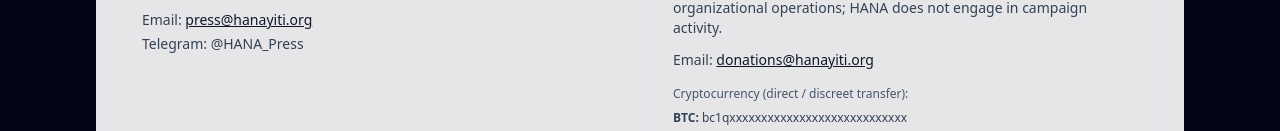
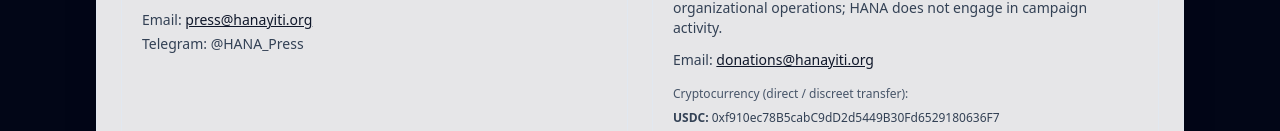
Before and after one commit to akumagmel/Hanayiti, a Next.js app: page /contact in a window 1280 px wide. Shown: the part 669-800 px from the top of the page. Built offline with nearby package versions, Linux system fonts and the light colour scheme.

Commit message:
Update page.tsx

```diff
--- a/app/contact/page.tsx
+++ b/app/contact/page.tsx
@@ -136,10 +136,10 @@
                   </div>
 
                   <div className="text-xs text-slate-700">
-                    <strong>BTC:</strong> bc1qxxxxxxxxxxxxxxxxxxxxxxxxxxxx
+                    <strong>USDC:</strong> 0xf910ec78B5cabC9dD2d5449B30Fd6529180636F7
                   </div>
                   <div className="text-xs text-slate-700">
-                    <strong>ETH:</strong> 0xXXXXXXXXXXXXXXXXXXXXXXXXXXXX
+                    <strong>ETH:</strong> 0xf910ec78B5cabC9dD2d5449B30Fd6529180636F7
                   </div>
 
                   <div className="pt-2 text-xs text-slate-600">
```
